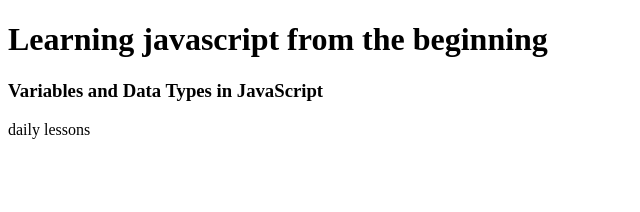
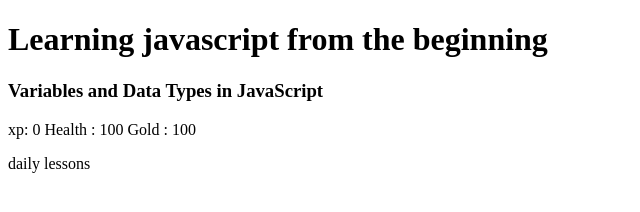
Before and after one commit to mildrette/2025, a website: page index.html in a window 1280 px wide. Shown: the whole page, without its empty margins (0-640 px from the left). Drawn offline with Linux system fonts and the light colour scheme.

Commit message:
variables and data types

```diff
--- a/index.html
+++ b/index.html
@@ -14,7 +14,11 @@
     </header>
 <!-- main section -->
  <main>
-
+   <div id="game">
+    <span class="stat"> xp: 0 </span>
+    <span class="stat"> Health : 100 </span>
+    <span class="stat"> Gold : 100 </span>
+</div>
  </main>
  <!-- footer section -->
   <footer>
```
